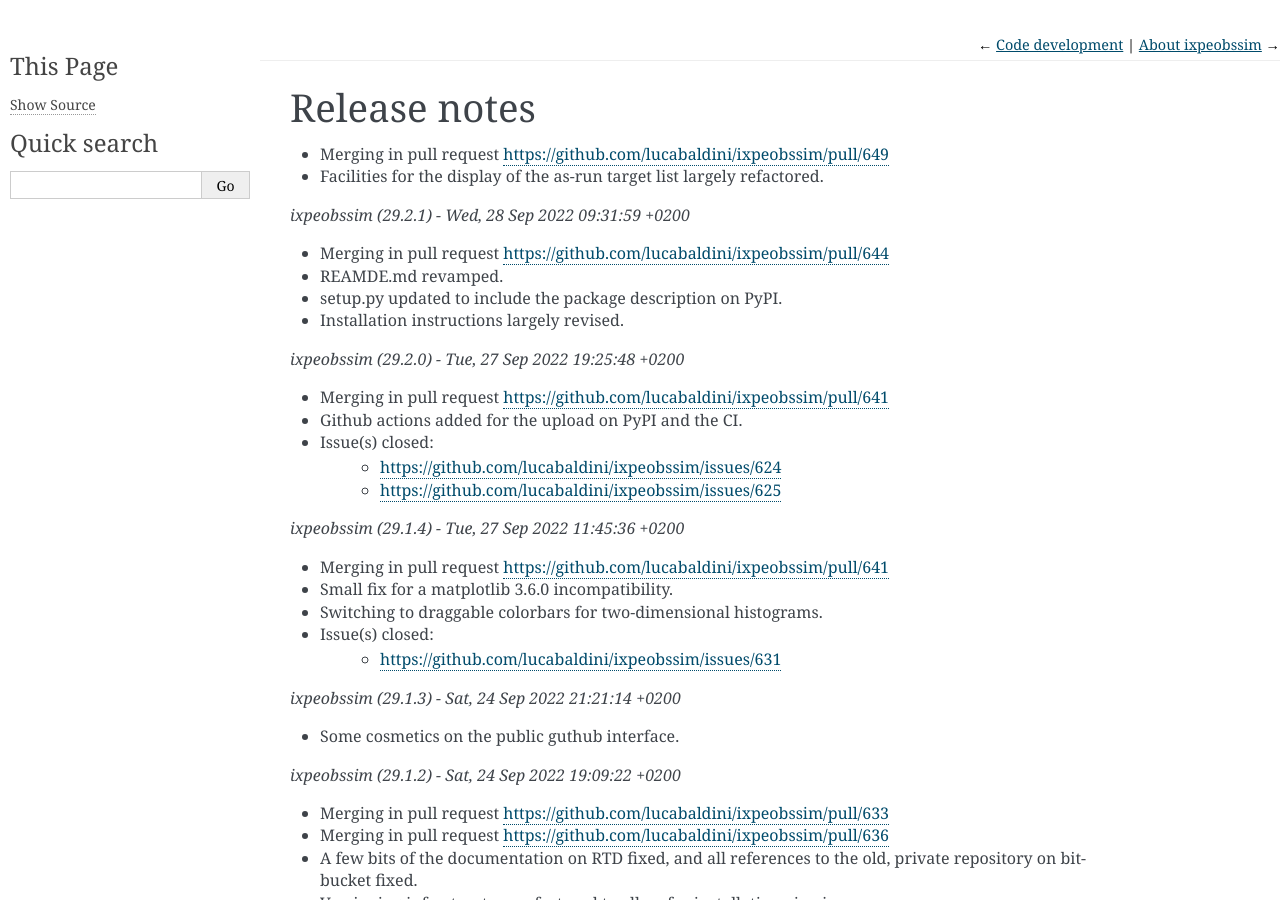
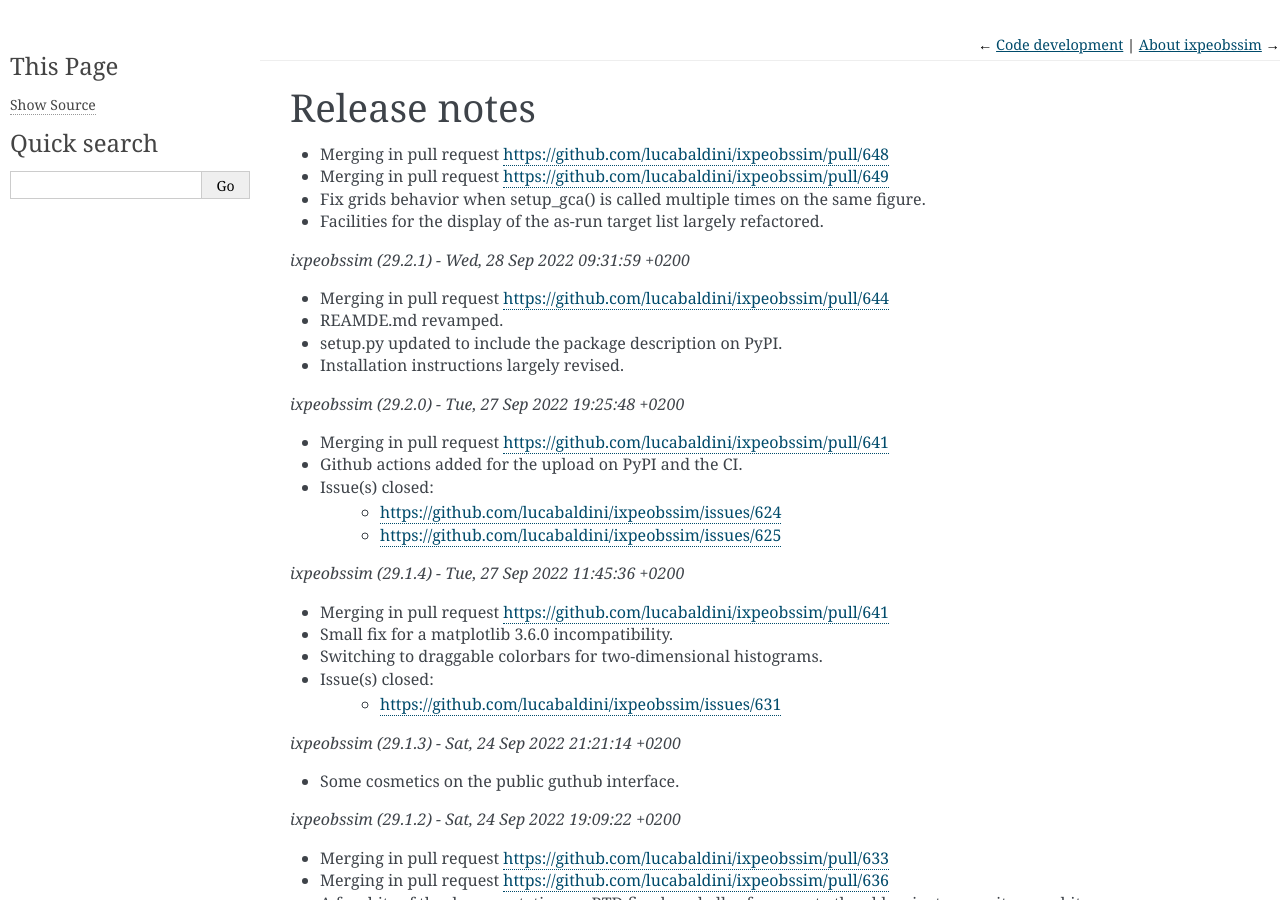
Before and after one commit to lucabaldini/ixpeobssim, a Sphinx documentation site: the page built from docs/release_notes.rst, in a window 1280 px wide and 900 px high. Built offline with Sphinx 7.4.7, drawn with Linux system fonts in a browser that asks for light colours; formulas are drawn with MathJax 3.

Commit message:
Updated release notes

```diff
--- a/docs/release_notes.rst
+++ b/docs/release_notes.rst
@@ -3,7 +3,9 @@
 Release notes
 =============
 
+* Merging in pull request https://github.com/lucabaldini/ixpeobssim/pull/648
 * Merging in pull request https://github.com/lucabaldini/ixpeobssim/pull/649
+* Fix grids behavior when setup_gca() is called multiple times on the same figure.
 * Facilities for the display of the as-run target list largely refactored.
 
 
```
